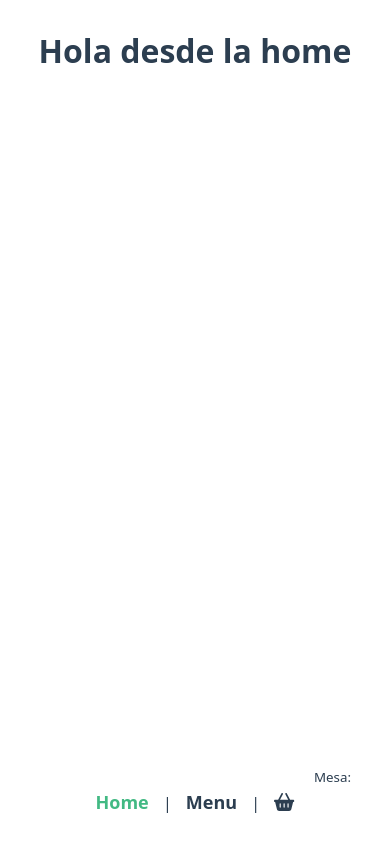
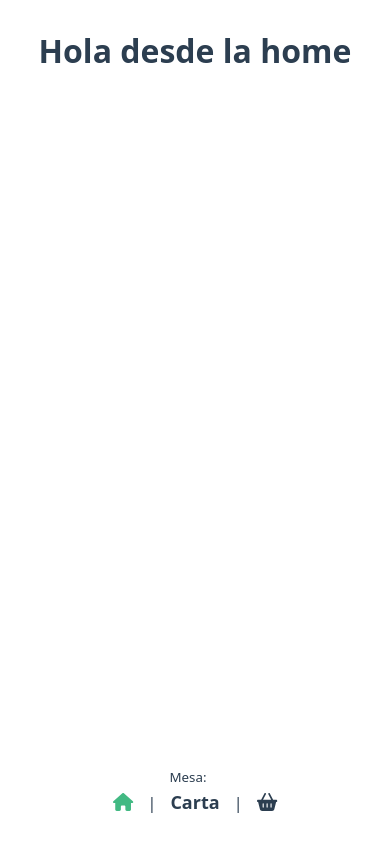
Before and after one commit to berguntin/camarero-digital-frontend, a Vue app: page / in a window 390 px wide. Built offline with nearby package versions, Linux system fonts and the light colour scheme.

Commit message:
Ajust font-size

```diff
--- a/public/main.css
+++ b/public/main.css
@@ -30,6 +30,10 @@ input[type="number"] {
 }
 /**********************************************/
 @media screen and (max-width: 767px) and (orientation: portrait){
+    body{
+        font-size: 16px;
+    }
+
     #app {
         overflow: auto;
         margin-bottom: calc(100vh - 75vh);
--- a/src/components/NavComponent.vue
+++ b/src/components/NavComponent.vue
@@ -1,8 +1,10 @@
 <template>
     <header>
          <nav>
-            <router-link to="/" alt="ir al inicio">Home</router-link> |
-            <router-link alt="ver el menú" to="/menu">Menu</router-link> |
+            <router-link to="/" alt="ir al inicio">
+              <font-awesome-icon icon="fa-solid fa-house" />
+            </router-link> |
+            <router-link alt="ver la carta" to="/menu">Carta</router-link> |
             <router-link name="carrito" alt="ver el carrito" to="/cart">
               <font-awesome-icon icon="fa-solid fa-basket-shopping" />
               <small>{{ productsInCart }}</small>
@@ -75,6 +77,12 @@ nav {
         height: 10vh;
         background-color:white;
         z-index: 10;
+
+        .table-id{
+          position: absolute;
+          bottom: 0px;
+          left: 25px;
+  }
     }
     .products {
       margin-bottom: calc(100vh - 90vh);
--- a/src/components/filter/FilterComponent.vue
+++ b/src/components/filter/FilterComponent.vue
@@ -3,15 +3,15 @@
     <div class="filter-component" v-click-outside="hide" >
         <div class="filter-buttons">
             <button class="allergens-filter-button" @click="show = !show">
-                 {{ show ? 'Ocultar filtro X ' : '🌾 Filtro alergenos' }}
+                 {{ show ? 'Ocultar filtro X ' : '🌾 Filtro alérgenos' }}
             </button>
             <button class="diet-filter-button"
             @click="toggleDietType('vegan')">
-                🥦
+                Vegano
             </button>
             <button class="diet-filter-button"
             @click="toggleDietType('vegetarian')">
-                🥕
+                Vegetariano
             </button>
         </div>
         <div class="allergens-card" v-show="show">
@@ -150,7 +150,7 @@ export default {
         margin-top: 0.5em;
         text-align: start;
         width: 50%;
-        font-size: smaller;
+        font-size: 0.9em;
         cursor: pointer;
         padding-left: 0.5em;
     }
```
